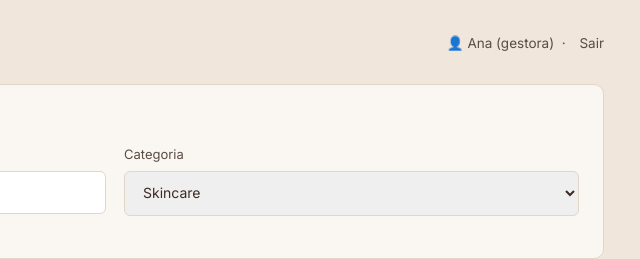
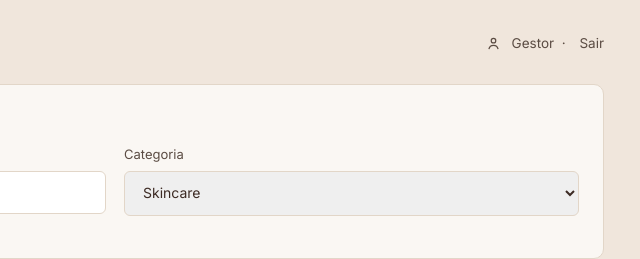
Before and after one commit to lavrente21/lojaonline-admin, a website: page produto-editar.html in a window 1280 px wide. Shown: the top 259 px of the page, 640-1280 px from the left. Drawn offline with Linux system fonts and the light colour scheme; sample sign-in values are in the browser's storage.

Commit message:
Add files via upload

```diff
--- a/produto-editar.html
+++ b/produto-editar.html
@@ -28,7 +28,7 @@
   <main class="admin-main">
     <div class="admin-topo">
       <h1>Editar produto</h1>
-      <div class="admin-usuario">👤 Ana (gestora) &nbsp;·&nbsp; <a href="index.html" onclick="limparTokenAdmin()">Sair</a></div>
+      <div class="admin-usuario"><svg viewBox="0 0 24 24" width="17" height="17" fill="none" stroke="currentColor" stroke-width="1.7"><circle cx="12" cy="8" r="3.2"></circle><path d="M5.5 20c.7-3.5 2.9-5.4 6.5-5.4s5.8 1.9 6.5 5.4"></path></svg> Gestor &nbsp;·&nbsp; <a href="index.html" onclick="limparTokenAdmin()">Sair</a></div>
     </div>
 
 <div class="painel-admin">
```
Also changed, not shown: produto-novo.html (+1 -1 lines).
